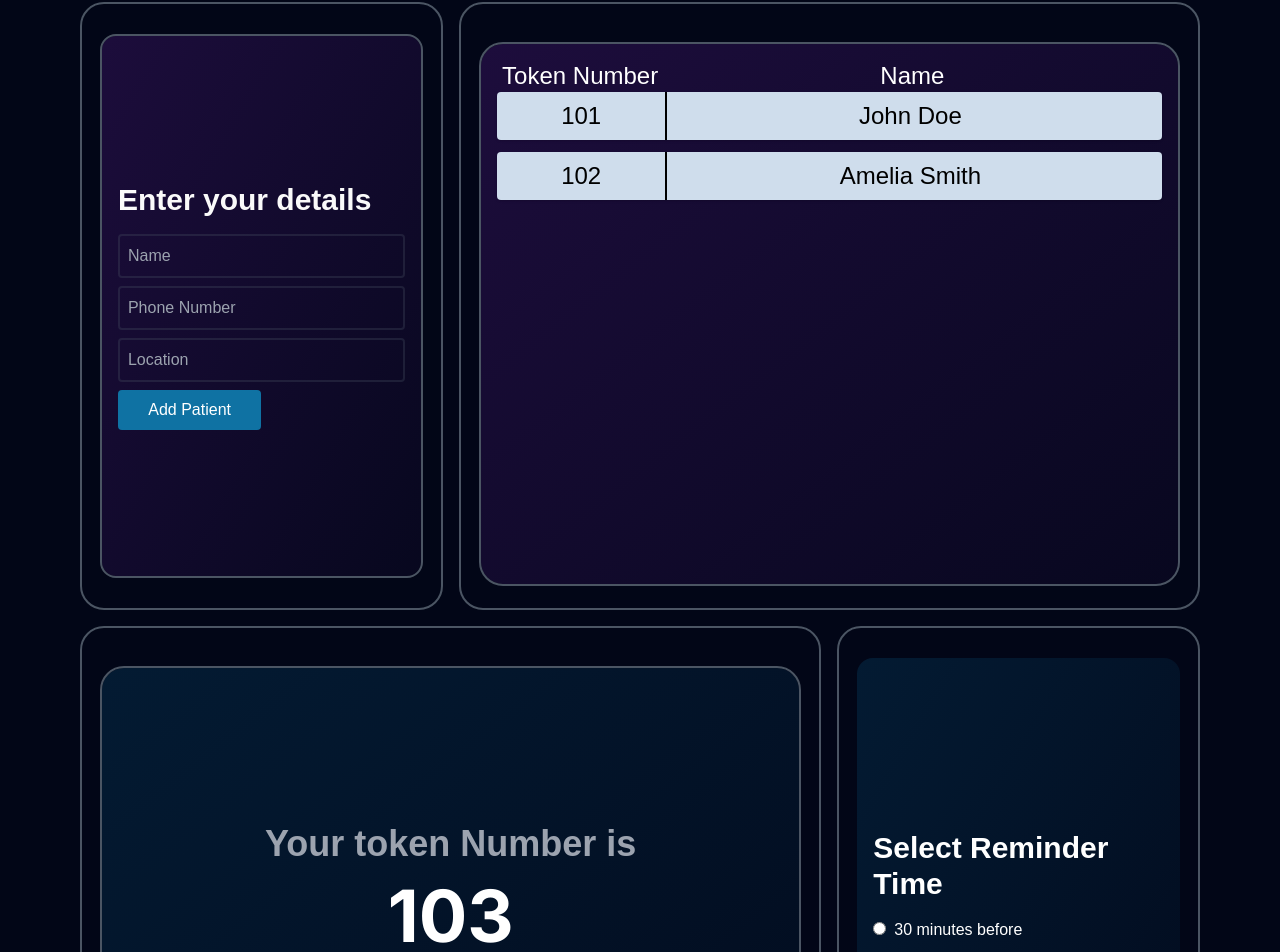
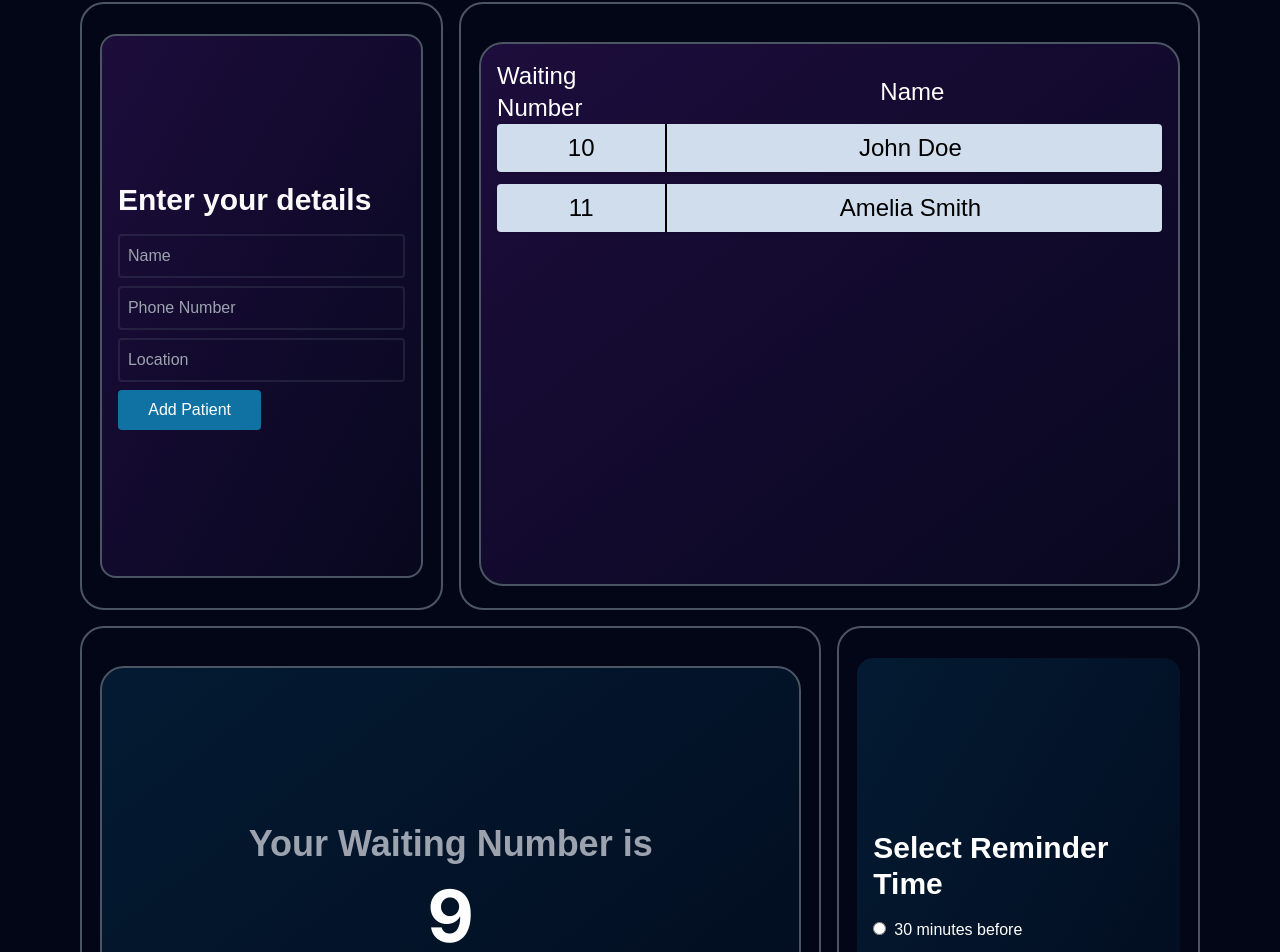
Before and after one commit to Inaara123/Inaara.ai, a Next.js app: page / in a window 1280 px wide. Shown: the part 3189-4141 px from the top of the page. Built offline with nearby package versions, Linux system fonts and the light colour scheme; a web font is replaced by a local one.

Commit message:
Update OurApps.jsx

```diff
--- a/app/components/OurApps.jsx
+++ b/app/components/OurApps.jsx
@@ -11,8 +11,8 @@ const OurApps = () => {
     const [number, setNumber] = useState('');
     const [location, setLocation] = useState('');
     const [details, setDetails] = useState([
-        { name: 'John Doe', number: '9988776655', token: 101 },
-        { name: 'Amelia Smith', number: '1234567890', token: 102 },
+        { name: 'John Doe', number: '9988776655', token: 10 },
+        { name: 'Amelia Smith', number: '1234567890', token: 11},
     ]);
 
     const handleAddDetails = () => {
@@ -84,7 +84,7 @@ const OurApps = () => {
                 <div className='h-full w-full absolute rounded-full -z-10 bg-gradient-to-br from-purple-800/30 scale-[1.5]'/>
                 <AnimatePresence>
                     <div className='w-full flex items-center justify-between text-white'>
-                        <h1 className='w-1/4 author-medium flex items-center justify-center text-2xl'>Token Number</h1>
+                        <h1 className='w-1/4 author-medium flex items-center justify-center text-2xl'>Waiting Number</h1>
                         <h1 className='w-3/4 flex items-center justify-center text-2xl author-medium'>Name</h1>
                     </div>
                     {details.map((detail, index) => (
@@ -110,8 +110,8 @@ const OurApps = () => {
             <div className='h-[90%] w-[95%] bg-transparent border-2 border-gray-600 text-black rounded-3xl p-4 mt-4 relative overflow-hidden flex flex-col gap-4 items-center justify-center '>
                 <div className='h-full w-full absolute rounded-full -z-10 bg-gradient-to-br from-sky-800/30 scale-[1.5]'/>
                 <AnimatePresence>
-                    <h1 className='text-4xl author-bold text-gray-400'>Your token Number is</h1>
-                    <h1 className='font-bold text-white text-7xl'>103</h1>
+                    <h1 className='text-4xl author-bold text-gray-400'>Your Waiting Number is</h1>
+                    <h1 className='font-bold text-white text-7xl'>9</h1>
                     <p className='author-regular text-white '>Your estimated Time is : <span>12:30 PM</span></p>
                     <button className='bg-white px-4 py-2 rounded-xl'>
                         <h1 className='author-regular text-xl'>Set a Reminder</h1>
```
